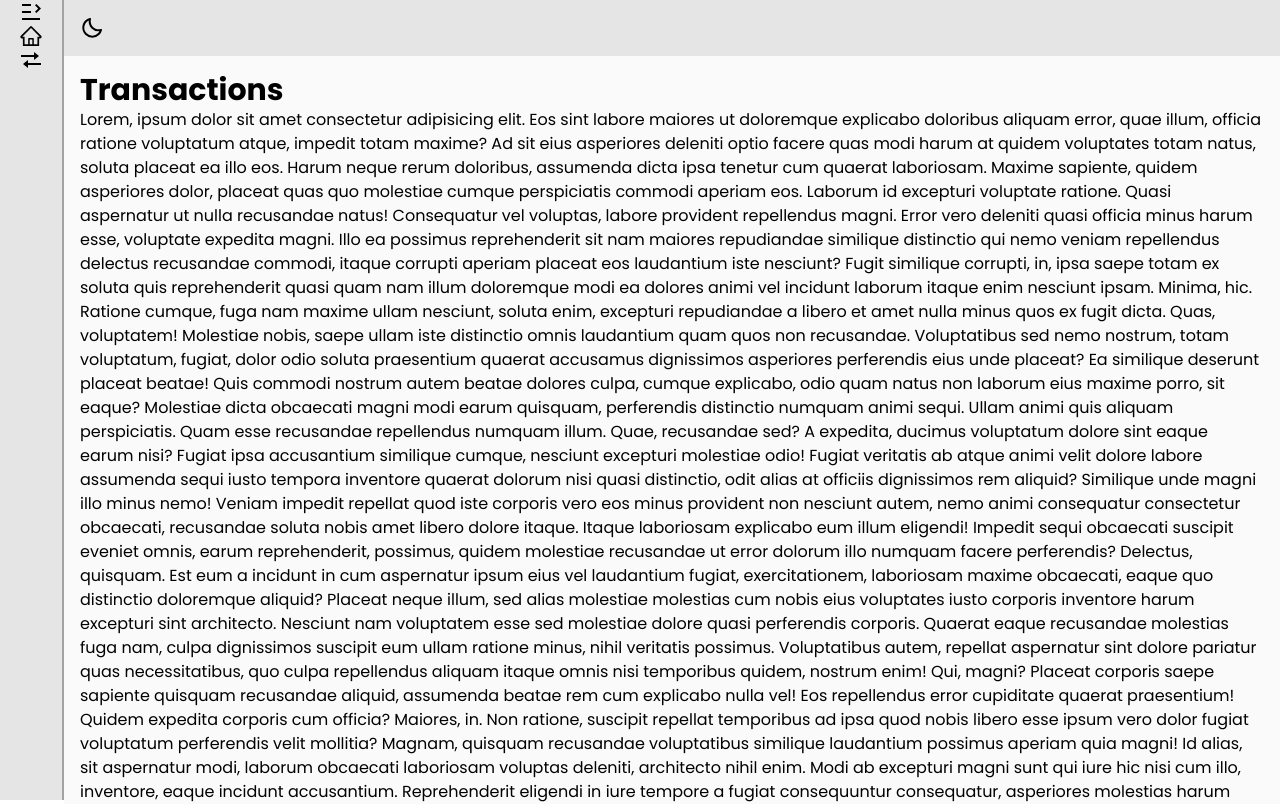
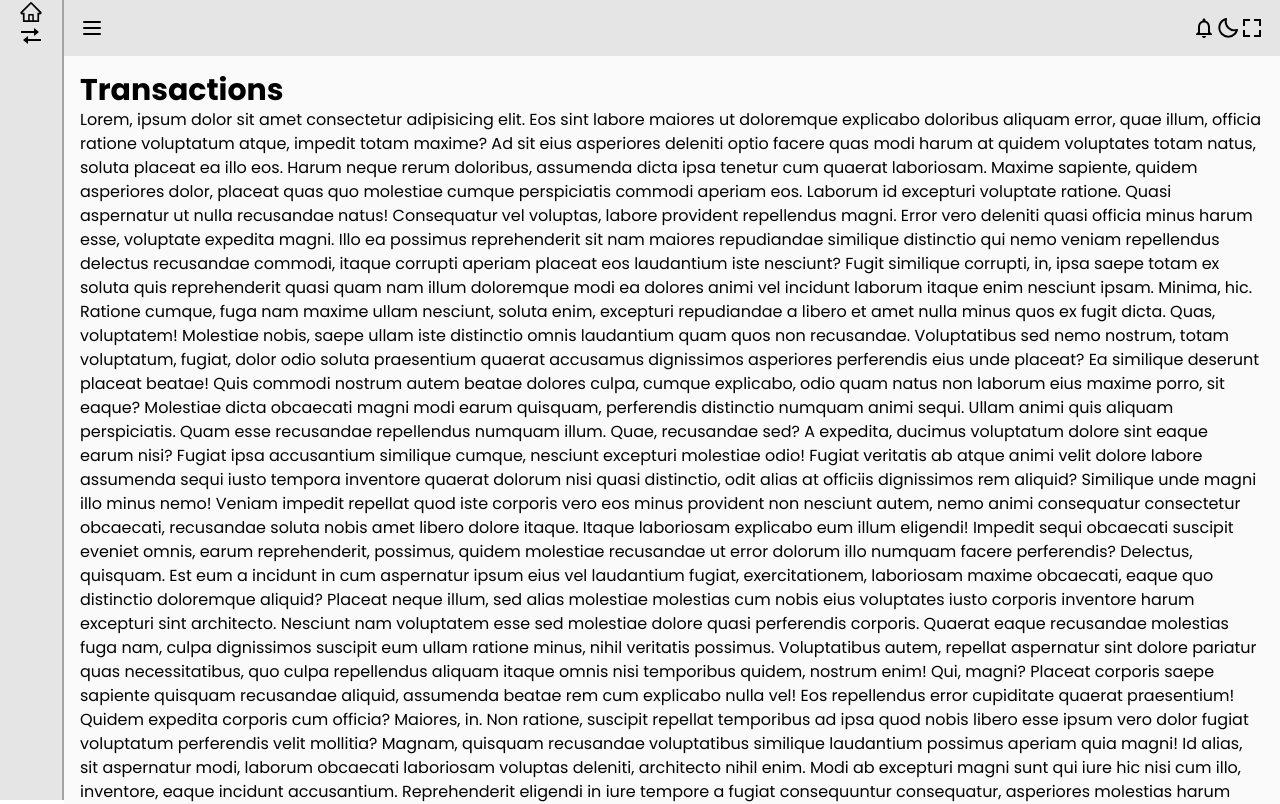
Before and after one commit to BolaGhaly/Admin-Dashboard, a Next.js app: page /transactions in a window 1280 px wide. Shown: the top 804 px of the page. Built offline with nearby package versions, Linux system fonts and the light colour scheme.

Commit message:
Update sideBar, topBar, and their utils files

```diff
--- a/components/Sidebar.tsx
+++ b/components/Sidebar.tsx
@@ -16,7 +16,7 @@ const Sidebar = () => {
   return (
     <nav
       className={`fixed min-h-full z-50 top-0 left-0 border-r-2 border-neutral-400 ${
-        openSideBar ? "w-[200px]" : "w-16"
+        openSideBar ? "w-52" : "w-16"
       } ${darkMode ? "bg-neutral-800" : "bg-neutral-200"}`}
       ref={sideBarRef}
     >
@@ -25,15 +25,7 @@ const Sidebar = () => {
           openSideBar ? "pl-[17px]" : "items-center"
         }`}
       >
-        <button
-          className={`text-2xl ${darkMode ? "text-white" : "text-black"}`}
-          onClick={() => dispatch(openSideBarReverse())}
-        >
-          {openSideBar ? <Icon name="leftArrow" /> : <Icon name="rightArrow" />}
-        </button>
-
         <div className="flex flex-col">
-
           {navData.map((item) => {
             return (
               <Link
--- a/components/Topbar.tsx
+++ b/components/Topbar.tsx
@@ -2,6 +2,7 @@ import { useDispatch, useSelector } from "react-redux";
 import { RootState } from "../store/store";
 import { toggledarkMode } from "../store/darkMode";
 import Icon from "../utils/topBarUtils";
+import { openSideBarReverse } from "../store/sideBar";
 
 const Topbar = () => {
   const darkMode = useSelector((state: RootState) => state.darkMode.value);
@@ -9,14 +10,29 @@ const Topbar = () => {
 
   return (
     <nav
-      className={`fixed top-0 left-0 w-full ml-16 p-4 ${darkMode ? "bg-neutral-800" : "bg-neutral-200"}`}
+      className={`fixed top-0 left-0 mw-minus-sideBar ml-16 ${
+        darkMode ? "bg-neutral-800" : "bg-neutral-200"
+      }`}
     >
-      <div className={`flex items-center`}>
+      <div className="flex items-center p-4">
         <button
-          className={`flex items-center ${
-            darkMode ? "text-white" : "text-black"
-          }`}
+          className={`${darkMode ? "text-white" : "text-black"}`}
+          onClick={() => dispatch(openSideBarReverse())}
+        >
+          <Icon name="menu" className="text-2xl" />
+        </button>
+        <div className="w-full flex justify-end">
+          <button className={`${darkMode ? "text-white" : "text-black"}`}>
+            <Icon
+              name="notifications"
+              className="text-2xl"
+              title="Notifications"
+            />
+          </button>
+          <button
+            className={`${darkMode ? "text-white" : "text-black"}`}
             onClick={() => dispatch(toggledarkMode())}
+            title="Theme Mode"
           >
             {darkMode ? (
               <Icon name="darkModeOn" className="text-2xl" />
@@ -24,6 +40,10 @@ const Topbar = () => {
               <Icon name="darkModeOff" className="text-2xl" />
             )}
           </button>
+          <button className={`${darkMode ? "text-white" : "text-black"}`}>
+            <Icon name="fullscreen" className="text-2xl" title="Fullscreen" />
+          </button>
+        </div>
       </div>
     </nav>
   );
--- a/utils/sideBarUtils.tsx
+++ b/utils/sideBarUtils.tsx
@@ -1,10 +1,7 @@
-import { RiMenuFoldLine, RiMenuUnfoldLine } from "react-icons/ri";
 import { AiOutlineHome } from "react-icons/ai";
 import { BiTransfer } from "react-icons/bi";
 
 const iconTypes = {
-  rightArrow: RiMenuUnfoldLine,
-  leftArrow: RiMenuFoldLine,
   dashboard: AiOutlineHome,
   transactions: BiTransfer,
 };
--- a/utils/topBarUtils.tsx
+++ b/utils/topBarUtils.tsx
@@ -1,13 +1,14 @@
-import { BiMenu, BiFullscreen, BiMoon, BiSun } from "react-icons/bi";
+import { BiFullscreen, BiMoon, BiSun } from "react-icons/bi";
 import {
   MdOutlineNotifications,
   MdOutlineSupport,
   MdOutlineManageAccounts,
 } from "react-icons/md";
 import { VscSignOut } from "react-icons/vsc";
+import { HiOutlineMenu } from "react-icons/hi";
 
 const iconTypes = {
-  menu: BiMenu,
+  menu: HiOutlineMenu,
   fullscreen: BiFullscreen,
   darkModeOff: BiMoon,
   darkModeOn: BiSun,
```
Lines whose indentation alone changed are shown as unchanged.
